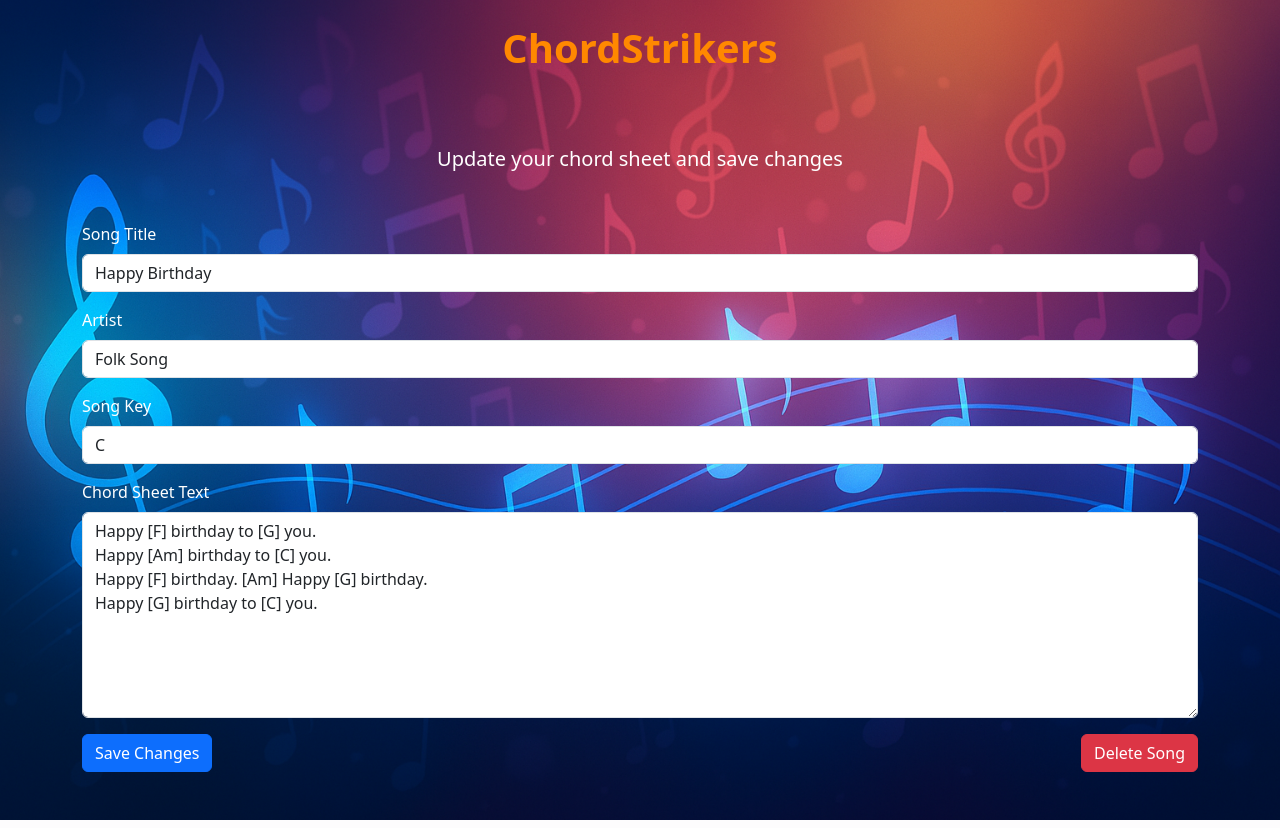
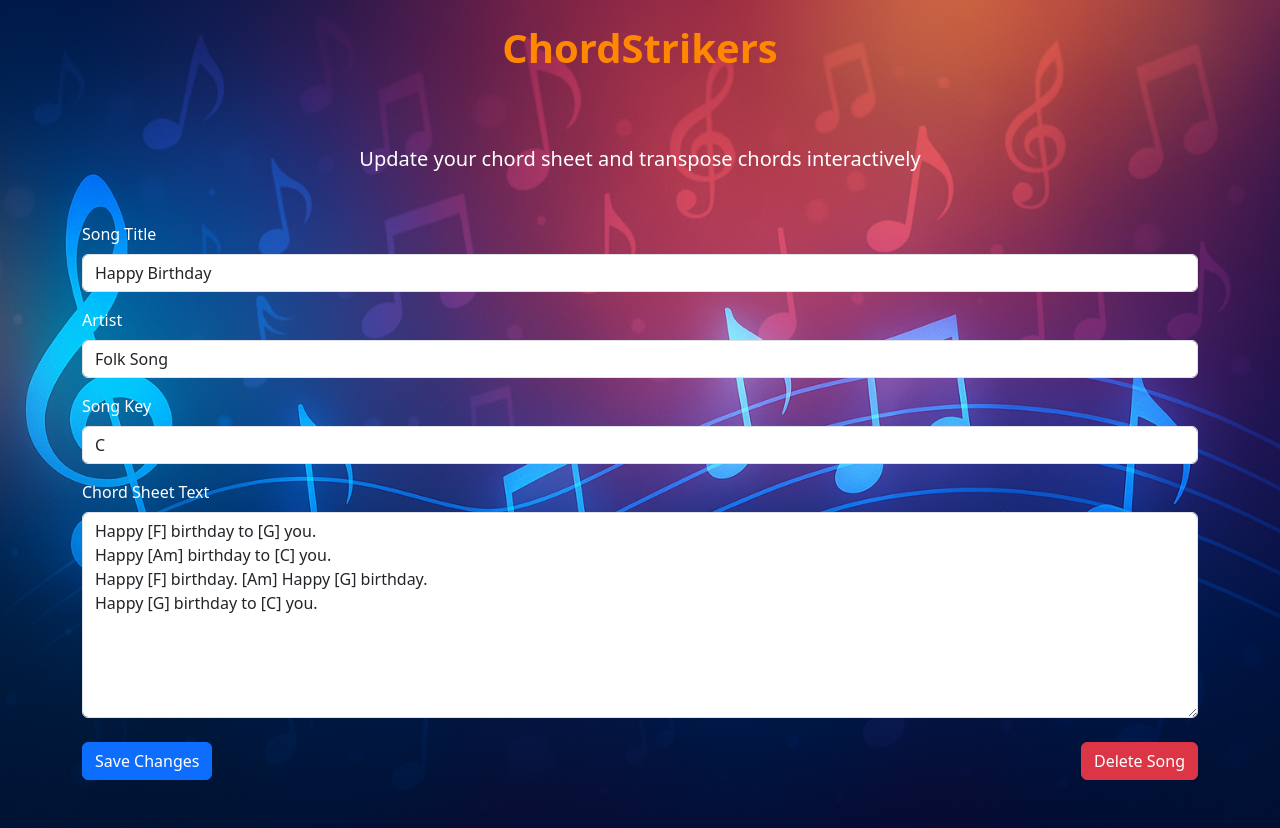
Before and after one commit to duykhang132005/Personal_Projects-ChordStrikers, a Flask app: page /edit_song/1 in a window 1280 px wide. Run offline with Flask 3, Linux system fonts and the light colour scheme.

Commit message:
Update files
Accomodates new Revised Chord Layout

```diff
--- a/ChordStrikers/templates/edit_sheet.html
+++ b/ChordStrikers/templates/edit_sheet.html
@@ -1,22 +1,28 @@
 {% extends "creator.html" %}
 
 {% block page_title %}Edit{% endblock %}
-{% block page_intro %}Update your chord sheet and save changes{% endblock %}
+{% block page_intro %}Update your chord sheet and transpose chords interactively{% endblock %}
 {% block form_action %}{{ url_for('edit_sheet', sheet_id=song.id) }}{% endblock %}
 
 {% block value_title %}{{ song.title }}{% endblock %}
 {% block value_artist %}{{ song.artist }}{% endblock %}
 {% block value_key %}{{ song.song_key }}{% endblock %}
-{% block value_content %}{{ content | safe }}{% endblock %}
+
+{% block value_content %}
+{{ content }}
+{% endblock %}
+
+{% block preview %}
+<h5 class="mt-4">Chord Highlight Preview</h5>
+<pre class="highlight-preview">{{ highlighted|safe }}</pre>
+{% endblock %}
 
 {% block form_button %}
-  <div class="d-flex justify-content-between">
-    <!-- Save Changes button -->
+  <div class="d-flex justify-content-between mt-4">
     <button type="submit" class="btn btn-primary" form="edit-form">Save Changes</button>
 {% endblock %}
 
 {% block form_button_2 %}
-    <!-- Delete Song button in its own form -->
     <form method="POST" action="{{ url_for('creator.delete_song', song_id=song.id) }}">
       <button type="submit" class="btn btn-danger"
               onclick="return confirm('Are you sure you want to delete this song? This action cannot be undone.')">
@@ -25,3 +31,7 @@
     </form>
   </div>
 {% endblock %}
+
+{% block content %}
+  {{ super() }}
+{% endblock %}
--- a/ChordStrikers/templates/view_sheet.html
+++ b/ChordStrikers/templates/view_sheet.html
@@ -10,6 +10,7 @@
 
   <div class="mb-3">
     <a href="{{ url_for('creator.edit_song', song_id=song.id) }}" class="btn btn-primary">Edit</a>
+    <a href="{{ url_for('main.explore') }}" class="btn btn-danger">Return</a>
   </div>
 
   {% if lines %}
```
Lines whose indentation alone changed are shown as unchanged.
